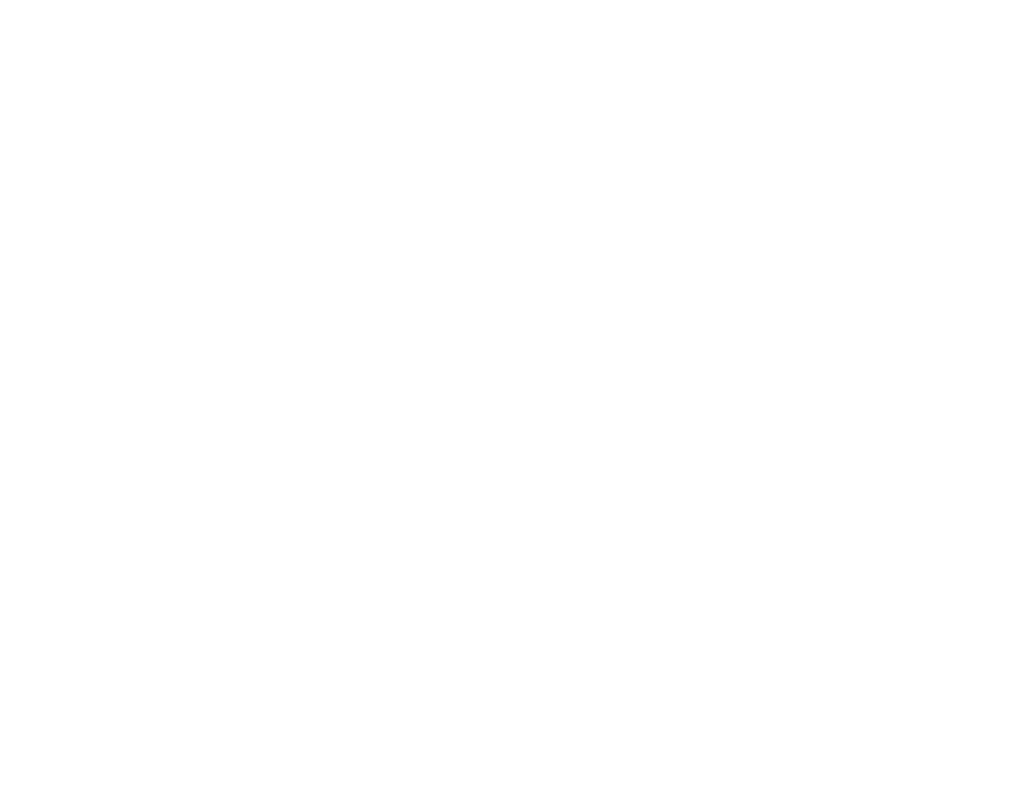
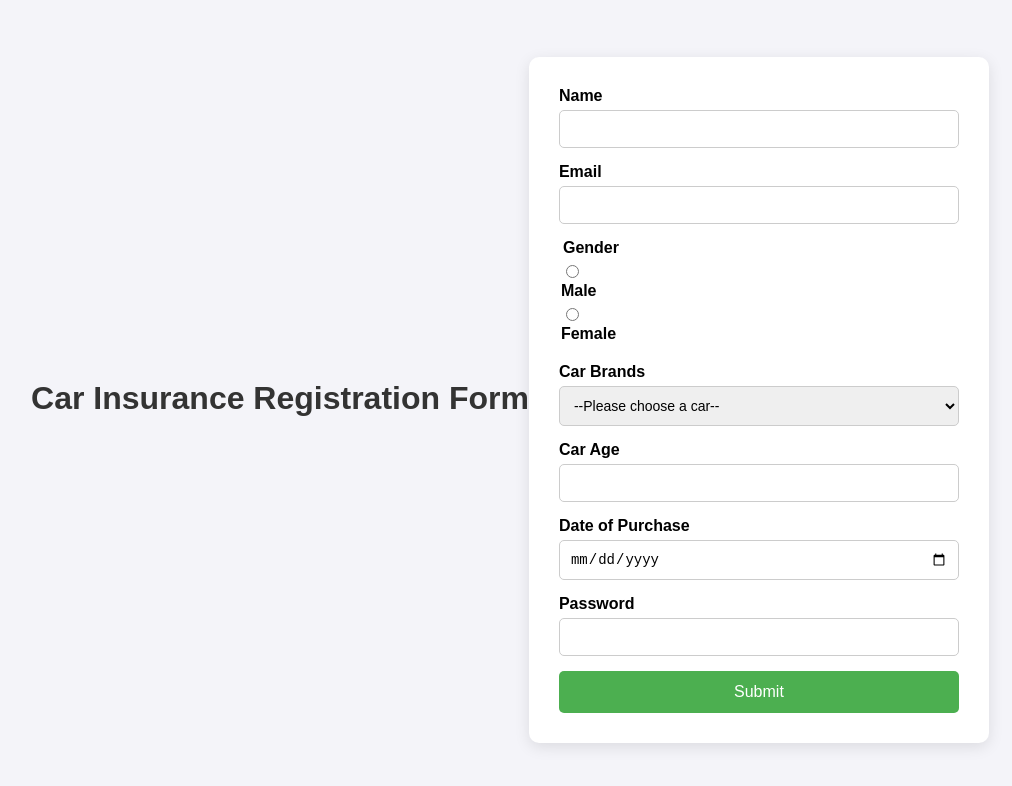
Before and after one commit to acciojob/car-insurance-form-ajay-thakare, a website: page main.html in a window 1280 px wide. Shown: the whole page, without its empty margins (130-1142 px from the left). Drawn offline with Linux system fonts and the light colour scheme.

Commit message:
created a submission

```diff
--- a/main.html
+++ b/main.html
@@ -7,7 +7,53 @@
 </head>
 
 <body>
-	<!-- the entire body must be written by student -->
+	<h1>Car Insurance Registration Form</h1>
+
+    <form method="post">
+
+
+        <label for="name">Name</label>
+        <input type="text" id="name" name="name" required>
+
+
+        <label for="email">Email</label>
+        <input type="email" id="email" name="email" required>
+
+
+        <fieldset>
+            <legend>Gender</legend>
+            <input type="radio" id="gender_m" name="gender" value="male" required>
+            <label for="gender_m">Male</label>
+
+            <input type="radio" id="gender_f" name="gender" value="female" required>
+            <label for="gender_f">Female</label>
+        </fieldset>
+
+
+        <label for="cars">Car Brands</label>
+        <select id="cars" name="cars">
+            <option value="" disabled selected>--Please choose a car--</option>
+            <option value="bmw">BMW</option>
+            <option value="audi">Audi</option>
+            <option value="mercedez">Mercedez</option>
+        </select>
+
+
+        <label for="carage">Car Age</label>
+        <input type="number" id="carage" name="carage" required>
+
+
+        <label for="dop">Date of Purchase</label>
+        <input type="date" id="dop" name="dop" required>
+
+
+        <label for="password">Password</label>
+        <input type="password" id="password" name="password" required>
+
+
+        <button type="submit">Submit</button>
+
+    </form>
     <script type="text/javascript" src="./script.js">
 </script>
 
--- a/styles.css
+++ b/styles.css
@@ -1,2 +1,86 @@
 
 /* Your CSS Code here. */
+/* Body and overall layout */
+body {
+    font-family: Arial, sans-serif;
+    background-color: #f4f4f9;
+    display: flex;
+    justify-content: center;
+    align-items: center;
+    min-height: 100vh;
+    margin: 0;
+}
+
+/* Form container */
+form {
+    background-color: #fff;
+    padding: 30px;
+    border-radius: 10px;
+    box-shadow: 0 4px 15px rgba(0,0,0,0.1);
+    width: 400px;
+}
+
+/* Form heading */
+h1 {
+    text-align: center;
+    margin-bottom: 25px;
+    color: #333;
+}
+
+/* Labels */
+label {
+    display: block;
+    margin-bottom: 5px;
+    font-weight: bold;
+}
+
+/* Inputs, select, date, number, password */
+input[type="text"],
+input[type="email"],
+input[type="number"],
+input[type="date"],
+input[type="password"],
+select {
+    width: 100%;
+    padding: 10px;
+    margin-bottom: 15px;
+    border-radius: 5px;
+    border: 1px solid #ccc;
+    box-sizing: border-box;
+    font-size: 14px;
+}
+
+/* Radio buttons styling */
+input[type="radio"] {
+    margin-right: 5px;
+}
+
+/* Fieldset for gender */
+fieldset {
+    border: none;
+    margin-bottom: 15px;
+    padding: 0;
+}
+
+legend {
+    font-weight: bold;
+    margin-bottom: 5px;
+}
+
+/* Submit button */
+button[type="submit"] {
+    width: 100%;
+    padding: 12px;
+    background-color: #4CAF50; /* Green */
+    color: white;
+    border: none;
+    border-radius: 5px;
+    font-size: 16px;
+    cursor: pointer;
+    transition: background-color 0.3s ease;
+}
+
+/* Hover effect */
+button[type="submit"]:hover {
+    background-color: #45a049;
+}
```
